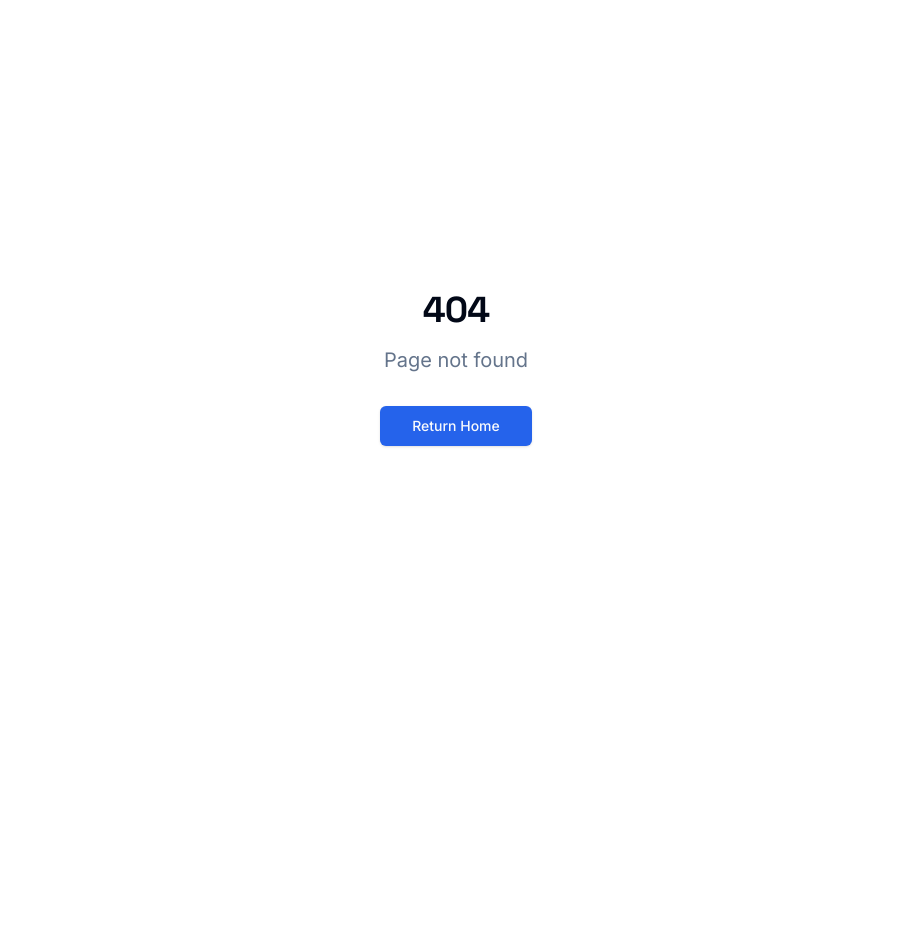
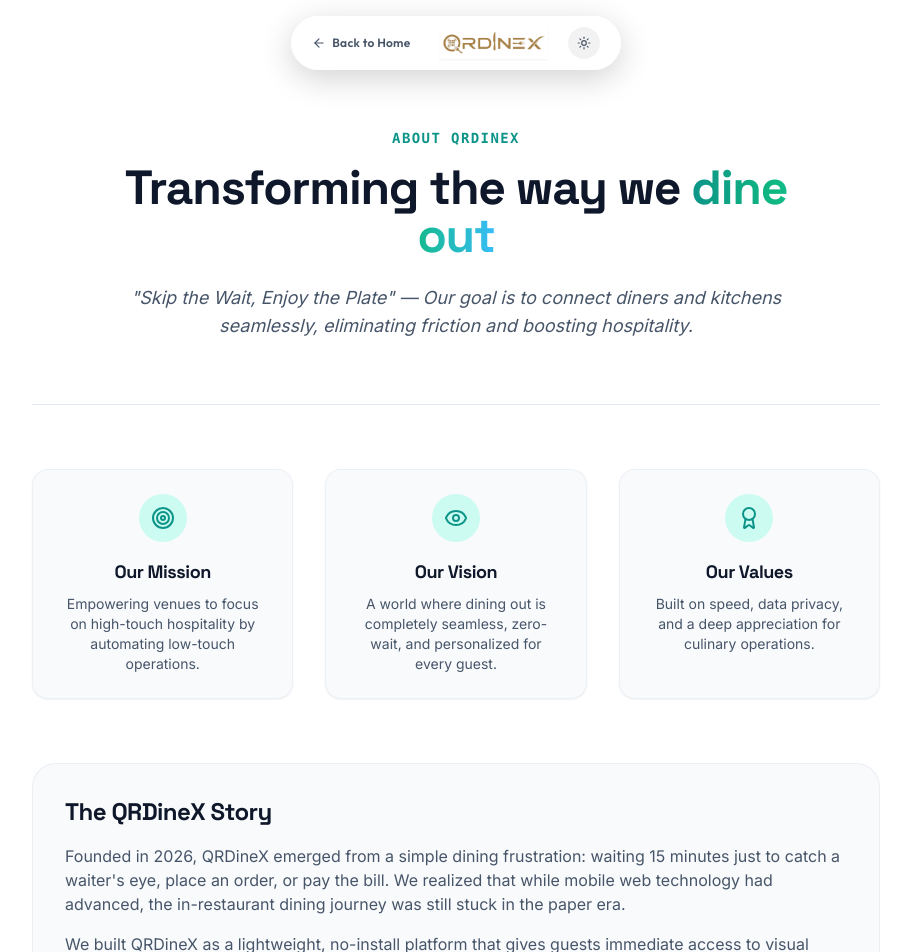
Before and after one commit to ashiffxd/QRDINEX, a Next.js app: page /about in a window 1280 px wide. Before the commit this address had no page. Shown: the top 952 px of the page, without its empty margins (184-1095 px from the left). Before the commit the page ends 800 px from the top, so only its background shows below. Built offline with nearby package versions, Linux system fonts and the light colour scheme.

Commit message:
logo , tabicon

```diff
--- a/app/(customer)/s/[token]/page.tsx
+++ b/app/(customer)/s/[token]/page.tsx
@@ -85,8 +85,9 @@ export default async function QrEntryPage({ params }: QrEntryPageProps) {
     <div className="flex min-h-screen flex-col items-center justify-center bg-muted/30 p-6 text-center">
       <div className="w-full max-w-sm rounded-2xl border border-border bg-card p-8 shadow-sm">
         {/* Platform Branding */}
-        <div className="mb-6 flex items-center justify-center gap-1 text-[11px] font-bold tracking-widest text-muted-foreground/40 uppercase">
-          QRDineX
+        <div className="mb-6 flex flex-col items-center justify-center gap-1.5">
+          <img src="/logo.png" alt="QRDineX Logo" className="h-9 w-auto object-contain shadow-sm" />
+
         </div>
 
         <div className="mx-auto flex h-16 w-16 items-center justify-center rounded-full bg-primary/10">
--- /dev/null
+++ b/app/about/page.tsx
@@ -0,0 +1,154 @@
+'use client'
+
+import { useState, useEffect } from 'react'
+import { useTheme } from 'next-themes'
+import {
+  ArrowLeft, Utensils, Heart, ShieldCheck, Zap, Clock, Users,
+  Sun, Moon, Award, Target, Eye
+} from 'lucide-react'
+import Link from 'next/link'
+
+// --- Theme Toggle (copied from main page) --------------------------------
+function ThemeToggle() {
+  const { theme, setTheme } = useTheme()
+  const [mounted, setMounted] = useState(false)
+  useEffect(() => setMounted(true), [])
+  if (!mounted) return <div className="h-8 w-8" />
+
+  const isDark = theme === 'dark'
+  return (
+    <button
+      id="theme-toggle"
+      onClick={() => setTheme(isDark ? 'light' : 'dark')}
+      aria-label={isDark ? 'Switch to light mode' : 'Switch to dark mode'}
+      className="relative h-8 w-8 rounded-full flex items-center justify-center transition-all duration-300 ml-1 hover:scale-110 active:scale-95 bg-black/5 dark:bg-white/10 hover:bg-black/10 dark:hover:bg-white/20 text-slate-600 dark:text-amber-300"
+    >
+      <Sun
+        className="h-3.5 w-3.5 absolute transition-all duration-500"
+        style={{ opacity: isDark ? 0 : 1, transform: isDark ? 'rotate(-90deg) scale(0)' : 'rotate(0deg) scale(1)' }}
+      />
+      <Moon
+        className="h-3.5 w-3.5 absolute transition-all duration-500"
+        style={{ opacity: isDark ? 1 : 0, transform: isDark ? 'rotate(0deg) scale(1)' : 'rotate(90deg) scale(0)' }}
+      />
+    </button>
+  )
+}
+
+export default function AboutPage() {
+  const [mounted, setMounted] = useState(false)
+  useEffect(() => setMounted(true), [])
+
+  return (
+    <div className="flex min-h-screen flex-col bg-white dark:bg-slate-950 text-slate-900 dark:text-slate-100 transition-colors duration-300">
+      <style>{`
+        @import url('https://fonts.googleapis.com/css2?family=Space+Grotesk:wght@600;700&family=Inter:wght@400;500;600&family=Outfit:wght@400;500;600;700&display=swap');
+        body { font-family: 'Inter', sans-serif; }
+        .font-display { font-family: 'Space Grotesk', sans-serif; }
+        .font-nav { font-family: 'Outfit', sans-serif; letter-spacing: 0.02em; }
+        @keyframes fadeUp {
+          from { opacity: 0; transform: translateY(16px); }
+          to   { opacity: 1; transform: translateY(0); }
+        }
+        .animate-fade-up { opacity: 0; animation: fadeUp 0.8s cubic-bezier(0.16,1,0.3,1) forwards; }
+        .d1 { animation-delay: 0.05s; }
+        .d2 { animation-delay: 0.2s; }
+        .d3 { animation-delay: 0.35s; }
+      `}</style>
+
+      {/* Floating Header */}
+      <header className="fixed top-0 left-0 right-0 z-50 flex justify-center px-4 pt-4 pointer-events-none">
+        <nav
+          className="pointer-events-auto flex items-center gap-2 rounded-full px-5 py-2.5 bg-white/20 dark:bg-slate-900/70 backdrop-blur-2xl shadow-[0_8px_32px_rgba(0,0,0,0.18)] border border-white/30 dark:border-white/10 transition-all duration-500"
+        >
+          {/* Back link */}
+          <Link href="/" className="flex items-center gap-1.5 pr-3 sm:pr-4 border-r border-white/25 dark:border-white/15 mr-1 font-nav text-xs font-semibold text-slate-600 dark:text-slate-300 hover:text-slate-900 dark:hover:text-white transition-colors">
+            <ArrowLeft className="h-3.5 w-3.5" />
+            <span>Back to Home</span>
+          </Link>
+
+          <div className="flex items-center mr-2">
+            <img src="/logo.png" alt="QRDineX Logo" className="h-8 w-auto object-contain shadow-sm" />
+          </div>
+
+          {/* Theme Toggle */}
+          <ThemeToggle />
+        </nav>
+      </header>
+
+      <main className="flex-1 pt-32 pb-24">
+        <div className="mx-auto max-w-4xl px-4 md:px-6">
+
+          {/* Hero Header */}
+          <div className="text-center max-w-2xl mx-auto">
+            <p className="font-mono text-xs sm:text-sm font-semibold uppercase tracking-widest text-teal-600 dark:text-teal-400 animate-fade-up d1">
+              About QRDineX
+            </p>
+            <h1 className="font-display mt-4 text-4xl sm:text-5xl font-bold tracking-tight text-slate-900 dark:text-white leading-[1.1] animate-fade-up d2">
+              Transforming the way we <span className="bg-gradient-to-r from-teal-600 via-emerald-500 to-sky-400 bg-clip-text text-transparent">dine out</span>
+            </h1>
+            <p className="mt-6 text-base sm:text-lg leading-relaxed text-slate-600 dark:text-slate-400 italic animate-fade-up d3">
+              "Skip the Wait, Enjoy the Plate" — Our goal is to connect diners and kitchens seamlessly, eliminating friction and boosting hospitality.
+            </p>
+          </div>
+
+          <hr className="my-16 border-slate-200 dark:border-slate-800" />
+
+          {/* 3 Pillars Section */}
+          <div className="grid gap-8 sm:grid-cols-3">
+            <div className="flex flex-col items-center text-center p-6 bg-slate-50 dark:bg-slate-900 rounded-2xl border border-slate-200/50 dark:border-slate-800/60 shadow-sm">
+              <div className="flex h-12 w-12 items-center justify-center rounded-full bg-teal-100 dark:bg-teal-950/80 text-teal-600 dark:text-teal-400 mb-4">
+                <Target className="h-6 w-6" />
+              </div>
+              <h3 className="font-display text-lg font-bold text-slate-900 dark:text-white">Our Mission</h3>
+              <p className="mt-2 text-xs sm:text-sm text-slate-600 dark:text-slate-400 leading-relaxed">
+                Empowering venues to focus on high-touch hospitality by automating low-touch operations.
+              </p>
+            </div>
+
+            <div className="flex flex-col items-center text-center p-6 bg-slate-50 dark:bg-slate-900 rounded-2xl border border-slate-200/50 dark:border-slate-800/60 shadow-sm">
+              <div className="flex h-12 w-12 items-center justify-center rounded-full bg-teal-100 dark:bg-teal-950/80 text-teal-600 dark:text-teal-400 mb-4">
+                <Eye className="h-6 w-6" />
+              </div>
+              <h3 className="font-display text-lg font-bold text-slate-900 dark:text-white">Our Vision</h3>
+              <p className="mt-2 text-xs sm:text-sm text-slate-600 dark:text-slate-400 leading-relaxed">
+                A world where dining out is completely seamless, zero-wait, and personalized for every guest.
+              </p>
+            </div>
+
+            <div className="flex flex-col items-center text-center p-6 bg-slate-50 dark:bg-slate-900 rounded-2xl border border-slate-200/50 dark:border-slate-800/60 shadow-sm">
+              <div className="flex h-12 w-12 items-center justify-center rounded-full bg-teal-100 dark:bg-teal-950/80 text-teal-600 dark:text-teal-400 mb-4">
+                <Award className="h-6 w-6" />
+              </div>
+              <h3 className="font-display text-lg font-bold text-slate-900 dark:text-white">Our Values</h3>
+              <p className="mt-2 text-xs sm:text-sm text-slate-600 dark:text-slate-400 leading-relaxed">
+                Built on speed, data privacy, and a deep appreciation for culinary operations.
+              </p>
+            </div>
+          </div>
+
+          {/* Story Content Block */}
+          <div className="mt-16 bg-slate-50 dark:bg-slate-900/50 rounded-3xl p-8 border border-slate-200/60 dark:border-slate-800/80">
+            <h2 className="font-display text-2xl font-bold text-slate-900 dark:text-white">The QRDineX Story</h2>
+            <p className="mt-4 text-sm sm:text-base leading-relaxed text-slate-600 dark:text-slate-400">
+              Founded in 2026, QRDineX emerged from a simple dining frustration: waiting 15 minutes just to catch a waiter's eye, place an order, or pay the bill. We realized that while mobile web technology had advanced, the in-restaurant dining journey was still stuck in the paper era.
+            </p>
+            <p className="mt-4 text-sm sm:text-base leading-relaxed text-slate-600 dark:text-slate-400">
+              We built QRDineX as a lightweight, no-install platform that gives guests immediate access to visual ordering, group cart collaboration, and instant billing directly on their device. Today, cafes, bistros, and high-volume dining rooms use QRDineX to slash wait times, boost staff efficiency, and increase average ticket sizes by up to 18% through beautiful, high-res digital menus.
+            </p>
+          </div>
+
+        </div>
+      </main>
+
+      <footer className="flex w-full flex-col items-center gap-2 border-t border-slate-200 dark:border-slate-800 bg-white dark:bg-slate-950 px-4 py-6 sm:flex-row md:px-8 transition-colors duration-300">
+        <p className="text-xs text-slate-500 dark:text-slate-400">© {new Date().getFullYear()} QRDineX. All rights reserved.</p>
+        <nav className="flex gap-4 sm:ml-auto sm:gap-6">
+          <Link href="/" className="text-xs text-slate-500 dark:text-slate-400 hover:text-slate-900 dark:hover:text-white transition-colors">Home</Link>
+          <a href="#" className="text-xs text-slate-500 dark:text-slate-400 hover:text-slate-900 dark:hover:text-white transition-colors">Terms of Service</a>
+          <a href="#" className="text-xs text-slate-500 dark:text-slate-400 hover:text-slate-900 dark:hover:text-white transition-colors">Privacy</a>
+        </nav>
+      </footer>
+    </div>
+  )
+}
--- a/app/layout.tsx
+++ b/app/layout.tsx
@@ -11,6 +11,9 @@ export const metadata: Metadata = {
   title: 'QRDineX - One Platform. Complete Restaurant Management.',
   description:
     'Modern SaaS platform for restaurants to manage tables, QR codes, menus, and orders.',
+  icons: {
+    icon: '/tabicon.png',
+  },
 }
 
 export default function RootLayout({
--- a/app/login/page.tsx
+++ b/app/login/page.tsx
@@ -51,10 +51,9 @@ export default function LoginPage() {
         />
 
         {/* Logo */}
-        <div className="relative z-10 flex items-center gap-2">
-          <Utensils className="h-7 w-7" />
-          <span className="font-display text-2xl font-bold tracking-tight">QRDineX</span>
-        </div>
+        <Link href="/" className="relative z-10 flex items-center hover:opacity-90 transition-opacity">
+          <img src="/logo.png" alt="QRDineX Logo" className="h-9 w-auto object-contain shadow-sm" />
+        </Link>
 
         {/* Headline */}
         <div className="relative z-10 space-y-8">
@@ -95,10 +94,9 @@ export default function LoginPage() {
       {/* ------------------------------------------------------------------ */}
       <div className="flex flex-1 flex-col items-center justify-center px-4 py-12 sm:px-8 lg:px-12">
         {/* Mobile logo */}
-        <div className="mb-10 flex items-center gap-2 lg:hidden">
-          <Utensils className="h-6 w-6 text-primary" />
-          <span className="font-display text-xl font-bold tracking-tight">QRDineX</span>
-        </div>
+        <Link href="/" className="mb-10 flex items-center lg:hidden hover:opacity-90 transition-opacity">
+          <img src="/logo.png" alt="QRDineX Logo" className="h-8 w-auto object-contain shadow-sm" />
+        </Link>
 
         <div className="w-full max-w-sm">
           {/* Header */}
--- a/app/page.tsx
+++ b/app/page.tsx
@@ -349,11 +349,8 @@ const nextFeature = () => {
     }}
   >
     {/* Brand */}
-    <a href="/" className="flex items-center gap-2 pr-3 sm:pr-4 border-r border-white/25 dark:border-white/15 mr-1">
-      <div className="flex h-7 w-7 items-center justify-center rounded-full bg-blue-700/90 shadow-sm">
-        <Utensils className="h-3.5 w-3.5 text-white" />
-      </div>
-      <span className="font-nav text-sm font-bold tracking-wide text-slate-900 dark:text-white">QRDineX</span>
+    <a href="/" className="flex items-center pr-3 sm:pr-4 border-r border-white/25 dark:border-white/15 mr-1">
+      <img src="/logo.png" alt="QRDineX Logo" className="h-8 w-auto object-contain shadow-sm" />
     </a>
 
     {/* Links */}
@@ -361,7 +358,7 @@ const nextFeature = () => {
     <a href="#features" className="hidden lg:block font-nav text-xs font-medium text-slate-600 dark:text-slate-300 hover:text-slate-900 dark:hover:text-white transition-colors px-2.5 py-1 rounded-full hover:bg-black/5 dark:hover:bg-white/10">Features</a>
     <a href="#calculator" className="hidden md:block font-nav text-xs font-medium text-slate-600 dark:text-slate-300 hover:text-slate-900 dark:hover:text-white transition-colors px-2.5 py-1 rounded-full hover:bg-black/5 dark:hover:bg-white/10">ROI Calculator</a>
     <a href="#pricing" className="hidden sm:block font-nav text-xs font-medium text-slate-600 dark:text-slate-300 hover:text-slate-900 dark:hover:text-white transition-colors px-2.5 py-1 rounded-full hover:bg-black/5 dark:hover:bg-white/10">Pricing</a>
-    <a href="#faq" className="hidden md:block font-nav text-xs font-medium text-slate-600 dark:text-slate-300 hover:text-slate-900 dark:hover:text-white transition-colors px-2.5 py-1 rounded-full hover:bg-black/5 dark:hover:bg-white/10">FAQ</a>
+    <a href="/about" className="hidden md:block font-nav text-xs font-medium text-slate-600 dark:text-slate-300 hover:text-slate-900 dark:hover:text-white transition-colors px-2.5 py-1 rounded-full hover:bg-black/5 dark:hover:bg-white/10">About</a>
 
     {/* Theme Toggle */}
     <ThemeToggle />
--- a/app/signup/page.tsx
+++ b/app/signup/page.tsx
@@ -41,10 +41,9 @@ export default function SignupPage() {
         />
 
         {/* Logo */}
-        <div className="relative z-10 flex items-center gap-2">
-          <Utensils className="h-7 w-7" />
-          <span className="font-display text-2xl font-bold tracking-tight">QRDineX</span>
-        </div>
+        <Link href="/" className="relative z-10 flex items-center hover:opacity-90 transition-opacity">
+          <img src="/logo.png" alt="QRDineX Logo" className="h-9 w-auto object-contain shadow-sm" />
+        </Link>
 
         {/* Headline */}
         <div className="relative z-10 space-y-6">
@@ -89,10 +88,9 @@ export default function SignupPage() {
       {/* ------------------------------------------------------------------ */}
       <div className="flex flex-1 flex-col items-center justify-start overflow-y-auto px-4 py-10 sm:px-8 lg:px-12">
         {/* Mobile logo */}
-        <div className="mb-8 flex items-center gap-2 lg:hidden">
-          <Utensils className="h-6 w-6 text-primary" />
-          <span className="font-display text-xl font-bold tracking-tight">QRDineX</span>
-        </div>
+        <Link href="/" className="mb-8 flex items-center lg:hidden hover:opacity-90 transition-opacity">
+          <img src="/logo.png" alt="QRDineX Logo" className="h-8 w-auto object-contain shadow-sm" />
+        </Link>
 
         <div className="w-full max-w-2xl">
           {/* Header */}
--- a/components/admin/AdminSidebar.tsx
+++ b/components/admin/AdminSidebar.tsx
@@ -113,12 +113,9 @@ export function AdminSidebar({ isOpen, onClose }: AdminSidebarProps) {
         <div className="flex h-16 items-center justify-between border-b border-border px-5">
           <Link
             href="/admin/dashboard"
-            className="flex items-center gap-2.5 font-bold text-foreground"
+            className="flex items-center font-bold text-foreground"
           >
-            <div className="flex h-8 w-8 items-center justify-center rounded-lg bg-primary">
-              <Utensils className="h-4 w-4 text-primary-foreground" />
-            </div>
-            <span className="text-base tracking-tight">QRDineX</span>
+            <img src="/logo.png" alt="QRDineX Logo" className="h-8 w-auto object-contain shadow-sm" />
           </Link>
 
           {/* Close button — mobile only */}
--- a/components/customer/SessionStatusGuard.tsx
+++ b/components/customer/SessionStatusGuard.tsx
@@ -53,8 +53,8 @@ export function SessionStatusGuard({ children }: { children: React.ReactNode })
     return (
       <div className="flex min-h-screen flex-col items-center justify-center bg-background px-4 py-12 text-center">
         <div className="w-full max-w-md rounded-2xl border border-border bg-card p-8 shadow-lg">
-          <div className="mb-6 flex items-center justify-center gap-1 text-[11px] font-bold tracking-widest text-muted-foreground/40 uppercase">
-            QRDineX
+          <div className="mb-6 flex flex-col items-center justify-center">
+            <img src="/logo.png" alt="QRDineX Logo" className="h-9 w-auto object-contain shadow-sm" />
           </div>
 
           <div className="mx-auto flex h-16 w-16 items-center justify-center rounded-full bg-primary/10 mb-6">
--- a/components/customer/invoice/CustomerInvoiceClient.tsx
+++ b/components/customer/invoice/CustomerInvoiceClient.tsx
@@ -182,9 +182,12 @@ export function CustomerInvoiceClient({
           <p className="mt-1 text-sm font-semibold text-emerald-700 dark:text-emerald-400">
             ✓ Dining Session Completed
           </p>
-          <div className="mt-4 rounded-xl border border-emerald-500/20 bg-background/80 p-3 text-xs text-muted-foreground backdrop-blur">
-            <p className="font-medium text-foreground">Thank you for dining with us!</p>
-            <p className="mt-0.5">Your session has been finalized. We hope to see you again soon.</p>
+          <div className="mt-4 rounded-xl border border-emerald-500/20 bg-background/80 p-4 text-xs text-muted-foreground backdrop-blur flex flex-col items-center gap-2">
+            <img src="/logo.png" alt="QRDineX Logo" className="h-10 w-auto object-contain shadow-sm" />
+            <div>
+              <p className="font-medium text-foreground text-sm">Thank you for dining with us!</p>
+              <p className="mt-0.5">Your session has been finalized. We hope to see you again soon.</p>
+            </div>
           </div>
         </div>
       )}
--- a/components/owner/OwnerSidebar.tsx
+++ b/components/owner/OwnerSidebar.tsx
@@ -117,7 +117,10 @@ export function OwnerSidebar({ onClose }: OwnerSidebarProps) {
   return (
     <div className="flex h-full w-full flex-col bg-card border-r border-border shadow-sm">
       <div className="flex h-16 items-center justify-between px-6 border-b border-border">
-        <span className="text-xl font-bold tracking-tight text-primary">QRDineX</span>
+        <div className="flex items-center gap-2">
+          <img src="/logo.png" alt="QRDineX Logo" className="h-8 w-auto object-contain shadow-sm" />
+
+        </div>
         {onClose && (
           <button
             onClick={onClose}
```
Also changed, not shown: public/logo.png (added), public/tabicon.png (added).
